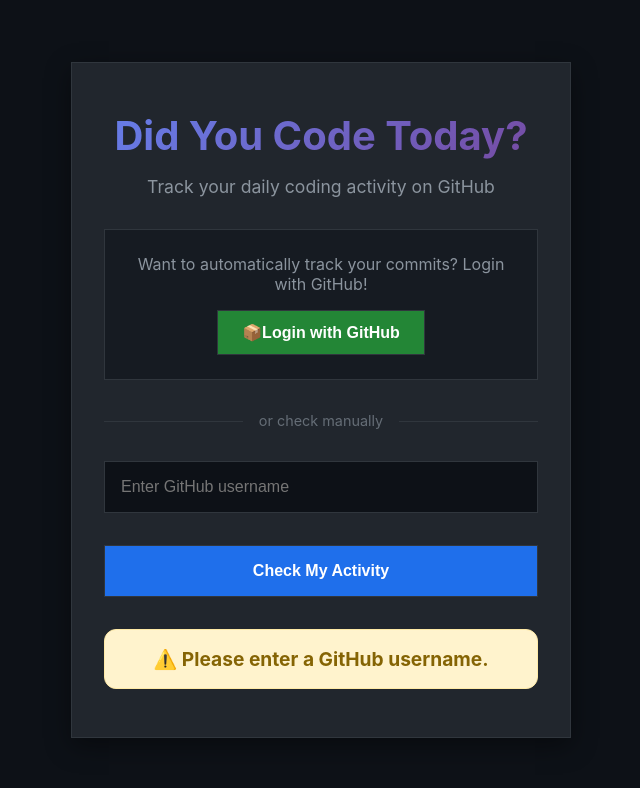
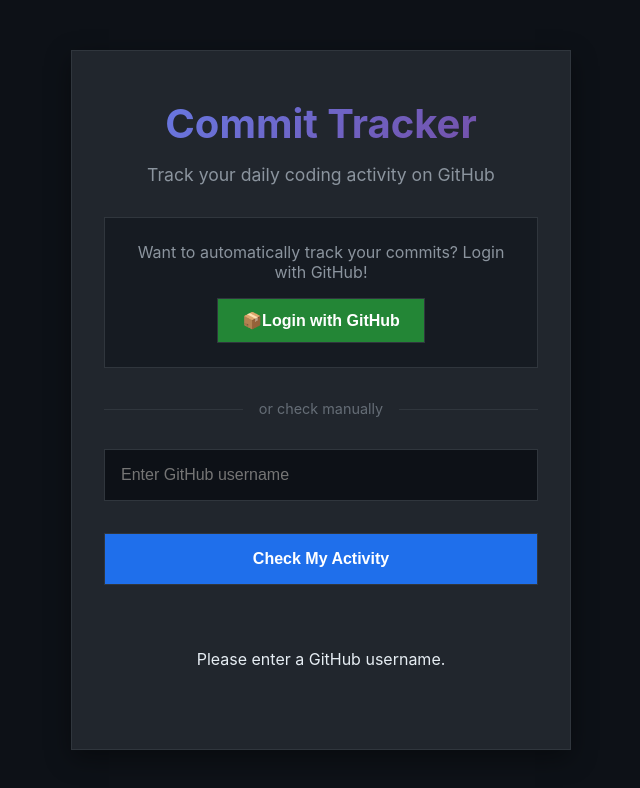
Before and after one commit to dengus14/commitTracker, a React (Create React App) app in the folder did-you-code-today/: page / in a window 1280 px wide. Both pictures are taken after a click on the button "Check My Activity". Shown: the top 788 px of the page, without its empty margins (319-959 px from the left). Built offline with nearby package versions, Linux system fonts and the light colour scheme; no server answers.

Commit message:
fix: styling changes

```diff
--- a/did-you-code-today/src/App.js
+++ b/did-you-code-today/src/App.js
@@ -29,7 +29,7 @@
   return (
     <div className="app-container">
       <div className="main-card">
-        <h1 className="title">Did You Code Today?</h1>
+        <h1 className="title">Commit Tracker</h1>
         <p className="subtitle">
           Track your daily coding activity on GitHub
         </p>
--- a/did-you-code-today/src/hooks/useCommitData.js
+++ b/did-you-code-today/src/hooks/useCommitData.js
@@ -49,7 +49,7 @@
 
   const checkCommits = useCallback(async (username) => {
     if (!username) {
-      setStatus('⚠️ Please enter a GitHub username.');
+      setStatus('Please enter a GitHub username.');
       return;
     }
 
@@ -72,13 +72,13 @@
 
       if (!reposResponse.ok) {
         if (reposResponse.status === 403) {
-          setStatus('⚠️ GitHub API rate limit exceeded (60 requests/hour). Please try again later or login with GitHub for higher limits.');
+          setStatus('GitHub API rate limit exceeded (60 requests/hour). Please try again later or login with GitHub for higher limits.');
           isLoadingRef.current = false;
           setLoading(false);
           return;
         }
         if (reposResponse.status === 404) {
-          setStatus('❌ User not found. Please check the username.');
+          setStatus('User not found. Please check the username.');
           isLoadingRef.current = false;
           setLoading(false);
           return;
@@ -89,7 +89,7 @@
       const repos = await reposResponse.json();
 
       if (!Array.isArray(repos) || repos.length === 0) {
-        setStatus('❌ No repositories found for this user.');
+        setStatus('No repositories found for this user.');
         isLoadingRef.current = false;
         setLoading(false);
         return;
@@ -108,7 +108,7 @@
 
           if (commitsResponse.status === 403) {
             // Hit rate limit, stop checking more repos
-            setStatus('⚠️ GitHub API rate limit reached. Showing partial results. Please login for full access.');
+            setStatus('GitHub API rate limit reached. Showing partial results. Please login for full access.');
             break;
           }
 
@@ -188,25 +188,25 @@
 
       if (totalTodayCommits > 0) {
         const repoText = reposWithCommitsToday === 1 ? 'repository' : 'repositories';
-        setStatus(`✅ You coded today! ${totalTodayCommits} commit${totalTodayCommits > 1 ? 's' : ''} across ${reposWithCommitsToday} ${repoText} 🚀`);
+        setStatus(`You coded today! ${totalTodayCommits} commit${totalTodayCommits > 1 ? 's' : ''} across ${reposWithCommitsToday} ${repoText}`);
       } else if (mostRecentCommit) {
         const timeSinceLastCommit = mostRecentCommit.isToday ? 'today' : 'recently';
-        setStatus(`❌ No commits today, but you committed ${timeSinceLastCommit}. Keep coding! 💻`);
+        setStatus(`No commits today, but you committed ${timeSinceLastCommit}. Keep coding!`);
       } else {
-        setStatus('❌ No recent commit activity found. Time to start coding! 💻');
+        setStatus('No recent commit activity found. Time to start coding!');
       }
 
     } catch (error) {
       console.error('API Error:', error);
 
       if (error.message.includes('403')) {
-        setStatus('⚠️ GitHub API rate limit exceeded. Please login with GitHub or try again later.');
+        setStatus('GitHub API rate limit exceeded. Please login with GitHub or try again later.');
       } else if (error.message.includes('404')) {
-        setStatus('❌ User not found. Please check the username.');
+        setStatus('User not found. Please check the username.');
       } else if (error.message.includes('Failed to fetch')) {
-        setStatus('❌ Network error. Please check your internet connection.');
+        setStatus('Network error. Please check your internet connection.');
       } else {
-        setStatus(`❌ Error: ${error.message}`);
+        setStatus(`Error: ${error.message}`);
       }
     }
 
--- a/did-you-code-today/src/index.css
+++ b/did-you-code-today/src/index.css
@@ -163,36 +163,64 @@
 
 .status-container {
   margin-top: 2rem;
-  padding: 1rem;
-  border-radius: 12px;
-  font-size: 1.2rem;
-  font-weight: bold;
-  min-height: 60px;
+  padding: 2rem;
+  border-radius: 0;
+  font-size: 1rem;
+  font-weight: 400;
+  min-height: auto;
   display: flex;
   align-items: center;
   justify-content: center;
+  text-align: center;
+  border: none;
+  position: relative;
+  background: transparent;
 }
 
 .status-success {
-  background: #d4edda;
-  color: #155724;
-  border: 1px solid #c3e6cb;
+  background: transparent;
+  color: #00d4aa;
+  border: none;
+  font-size: 1.1rem;
+  font-weight: 500;
+  letter-spacing: 0.5px;
+}
+
+.status-success::before {
+  display: none;
 }
 
 .status-error {
-  background: #f8d7da;
-  color: #721c24;
-  border: 1px solid #f5c6cb;
+  background: transparent;
+  color: #e50914;
+  border: none;
+  font-size: 1.1rem;
+  font-weight: 500;
+  letter-spacing: 0.5px;
+}
+
+.status-error::before {
+  display: none;
 }
 
 .status-warning {
-  background: #fff3cd;
-  color: #856404;
-  border: 1px solid #ffeaa7;
+  background: transparent;
+  color: #ffd700;
+  border: none;
+  font-size: 1.1rem;
+  font-weight: 500;
+  letter-spacing: 0.5px;
+}
+
+.status-warning::before {
+  display: none;
 }
 
 .loading {
-  color: #667eea;
+  color: #ffffff;
+  opacity: 0.7;
+  font-weight: 400;
+  letter-spacing: 0.5px;
 }
 
 .stats-container {
```
